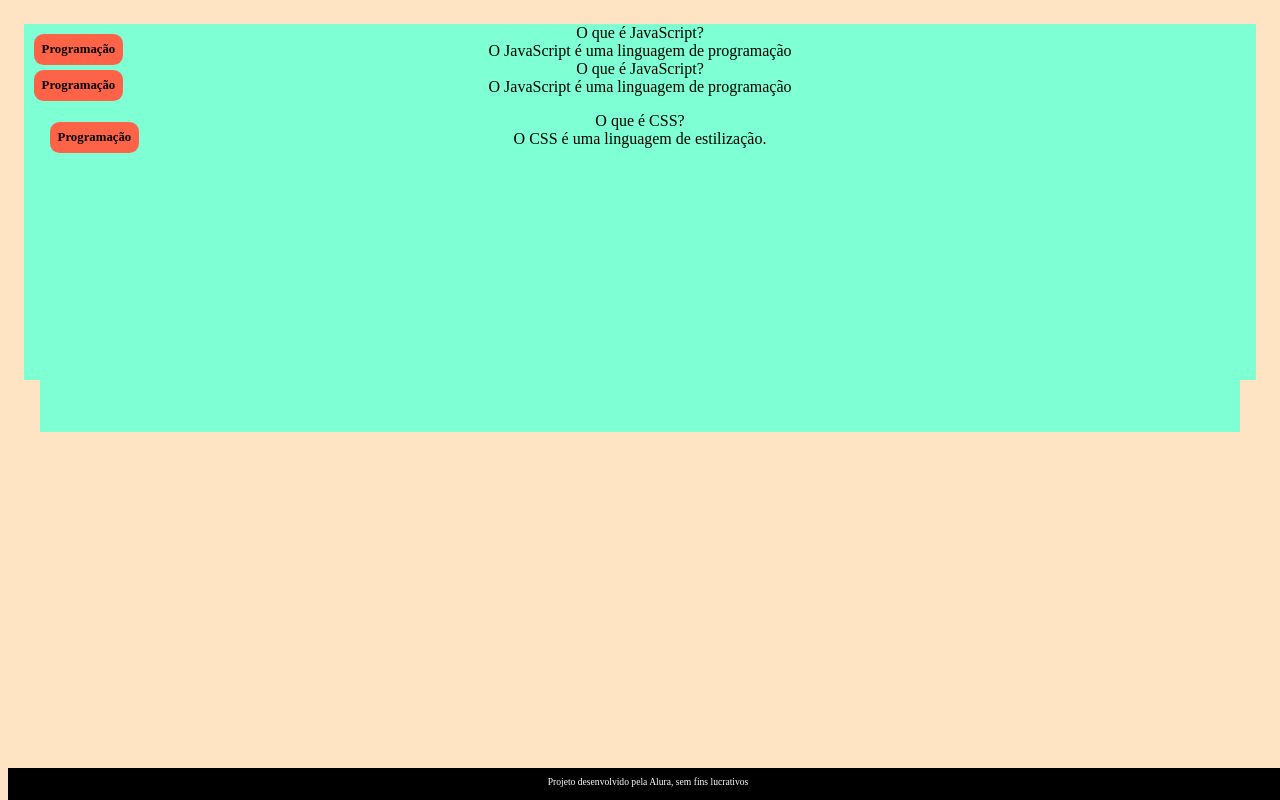
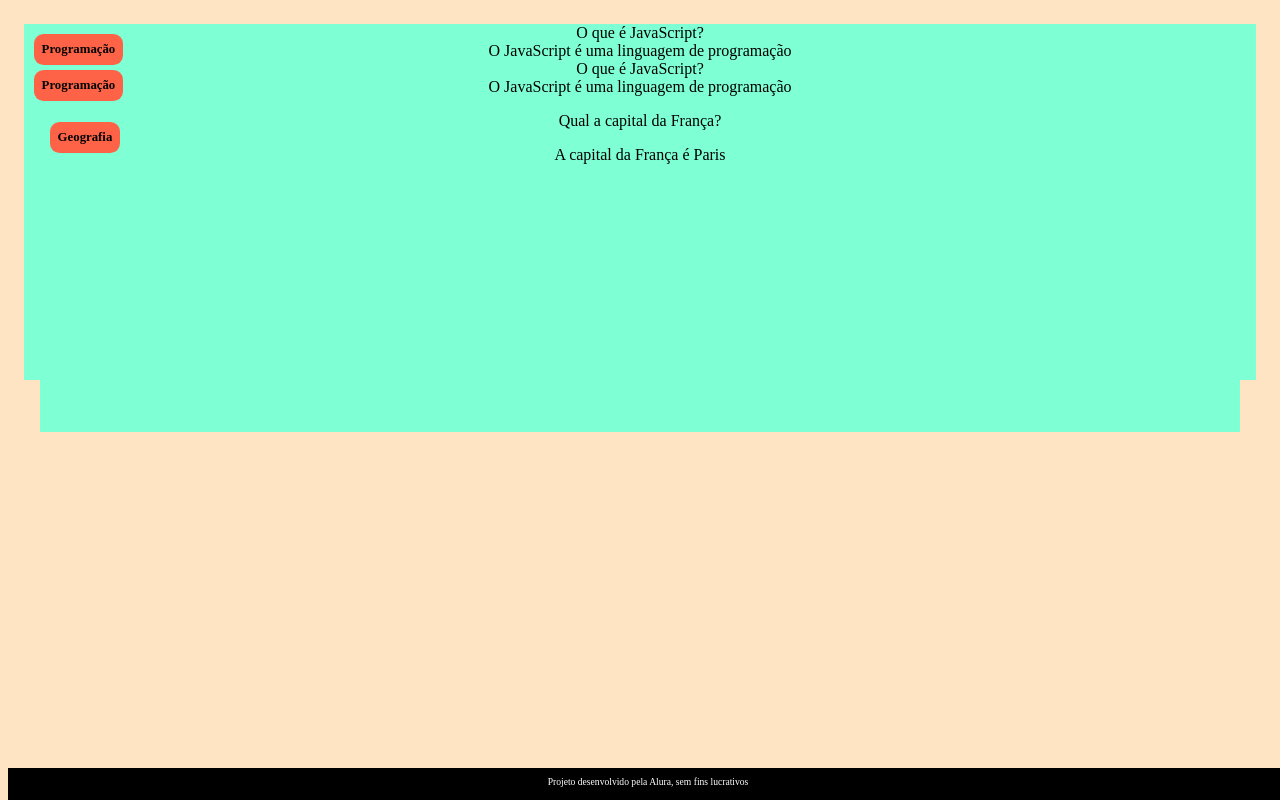
Before and after one commit to Jregis26/Flashcard, a plain HTML site: page index.html in a window 1280 px wide. Drawn offline with Linux system fonts and the light colour scheme.

Commit message:
Add files via upload

```diff
--- a/index.html
+++ b/index.html
@@ -28,12 +28,12 @@
           </div>
           <article class="cartao">
             <div class="cartao__conteudo">
-            <h3>Programação</h3>
-            <div class="cartao__conteudo__pergunta">
-            O que é CSS?
-            </div>
-            <div class="cartao__conteudo__resposta">
-            O CSS é uma linguagem de estilização.
+              <h3>Geografia</h3>
+              <div class="cartao__conteudo__pergunta">
+              <p>Qual a capital da França?</p>
+              </div>
+              <div class="cartao__conteudo__resposta">
+              <p>A capital da França é Paris</p>
             </div>
             </div>
             </article>
```
